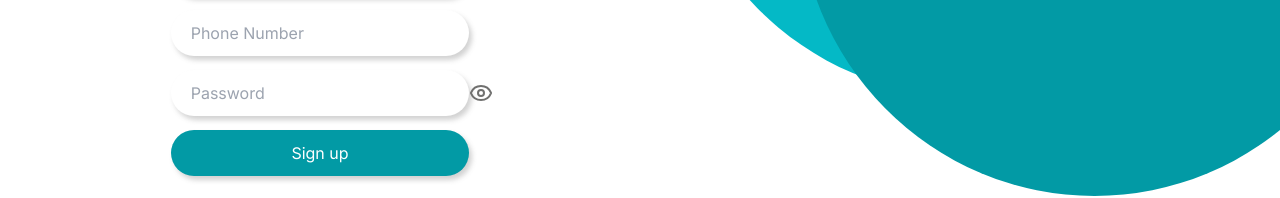
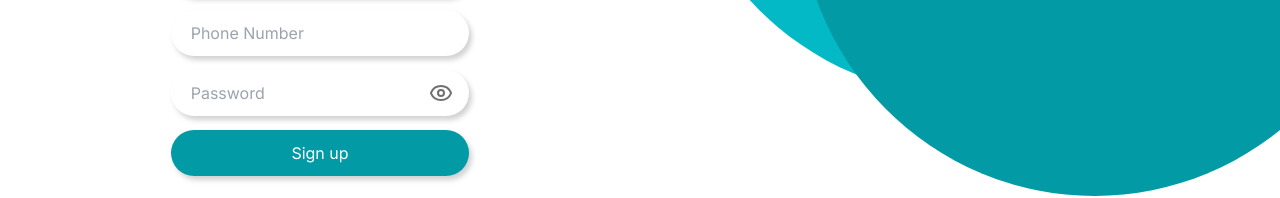
Before and after one commit to SubhayanDas08/ase_grp2, a React (Vite) app in the folder frontend/apps/desktop/: page /create_account in a window 1280 px wide. Shown: the part 337-535 px from the top of the page. Built offline with nearby package versions, Linux system fonts and the light colour scheme.

Commit message:
Updates on create account script

```diff
--- a/frontend/apps/desktop/src/pages/CreateAccount.tsx
+++ b/frontend/apps/desktop/src/pages/CreateAccount.tsx
@@ -33,12 +33,10 @@ export default function CreateAccount() {
                                 <input placeholder="Phone Number" className="flex items-center loginRegistrationFormInput"/>
                             </div>
                             <div className="flex justify-center items-center h-1/5">
-                                <div className="relative w-full flex justify-center">
-                                    <input type={showPassword ? "text" : "password"} placeholder="Password" className="loginRegistrationFormInput pr-10" />
-                                    <button type="button" onClick={() => setShowPassword(!showPassword)} className="absolute right-10 top-1/2 transform -translate-y-1/2">
-                                        {showPassword ? (<EyeOff className="w-6 h-6 secondaryColor" /> ) : (<Eye className="w-6 h-6 secondaryColor" />)}
-                                    </button>
-                                </div>
+                                <input type={showPassword ? "text" : "password"} placeholder="Password" className="loginRegistrationFormInput ms-6"/>
+                                <button type="button" onClick={() => setShowPassword(!showPassword)} className="-translate-x-10">
+                                    {showPassword ? (<EyeOff className="w-6 h-6 secondaryColor" /> ) : (<Eye className="w-6 h-6 secondaryColor" />)}
+                                </button>
                             </div>
                             <div className="flex justify-center items-center h-1/5">
                                 <button className="loginRegistrationButton">
```
